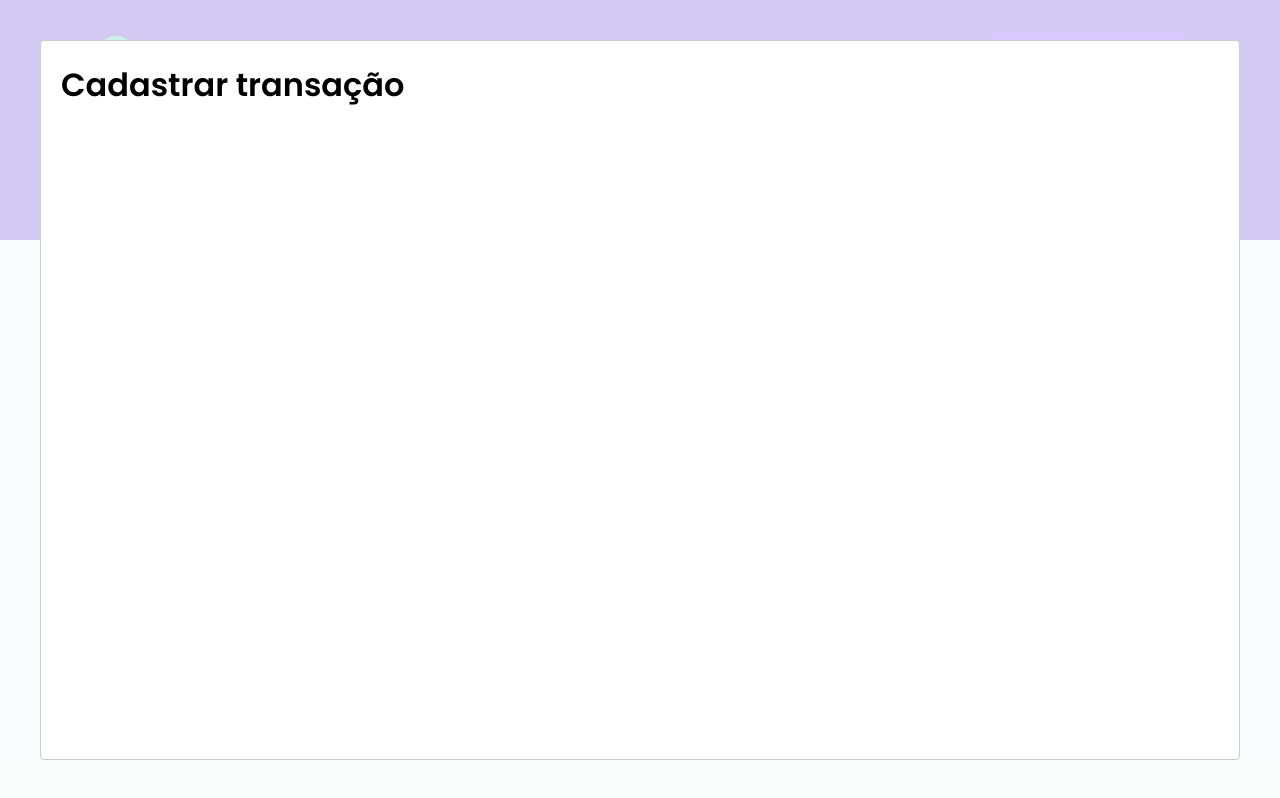
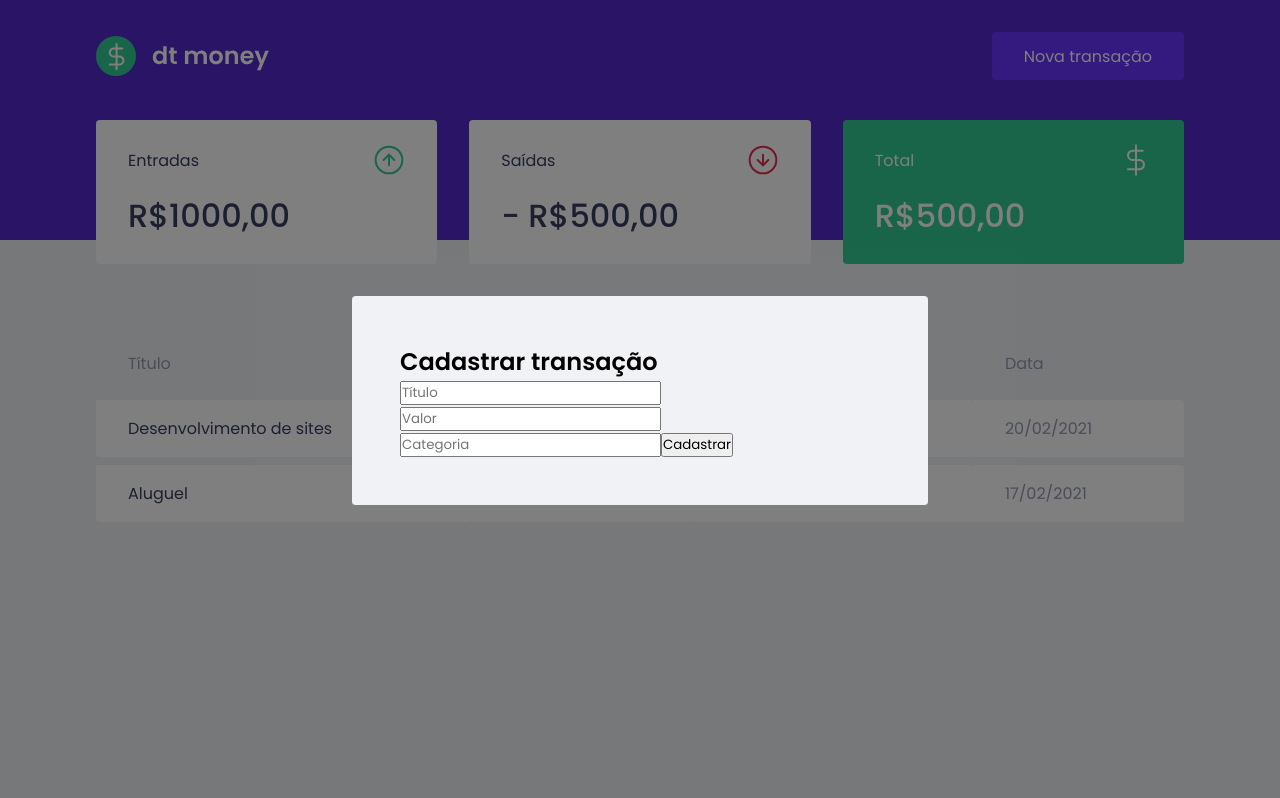
Before and after one commit to erikaperciliano/dtmoney, a React (Create React App) app: page / in a window 1280 px wide. Both pictures are taken after a click on the button "Nova transação". Built offline with nearby package versions, Linux system fonts and the light colour scheme; no server answers; what miragejs would draw is missing.

Commit message:
add react-modal
the overlayClassName and the className remove the origin style of react-modal and overwrite with own style

```diff
--- a/src/components/NewTransactionModal/index.tsx
+++ b/src/components/NewTransactionModal/index.tsx
@@ -1,4 +1,5 @@
 import Modal from 'react-modal';
+import { Container } from './styles';
 
 interface NewTransactionModalProps {
     isOpen: boolean;
@@ -10,8 +11,28 @@
         <Modal
             isOpen={isOpen}
             onRequestClose={onRequestClose}
+            overlayClassName="react-modal-overlay"
+            className="react-modal-content"
         >
-            <h1>Cadastrar transação</h1>
+            <Container>
+                <h2>Cadastrar transação</h2>
+
+                <input
+                    type="text"
+                    placeholder="Título"
+                />
+                <input
+                    type="number"
+                    placeholder="Valor"
+                />
+                <input
+                    type="text"
+                    placeholder="Categoria"
+                />
+                <button type="submit">
+                    Cadastrar
+                </button>
+            </Container>
         </Modal>
     )
 }
--- a/src/components/NewTransactionModal/styles.ts
+++ b/src/components/NewTransactionModal/styles.ts
@@ -1,5 +1,5 @@
 import styled from 'styled-components';
 
-export const Container = styled.div`
+export const Container = styled.form`
 
 `;
--- a/src/styles/global.ts
+++ b/src/styles/global.ts
@@ -57,4 +57,26 @@
 		opacity: 0.6;
 		cursor: not-allowed;
 	}
+
+	.react-modal-overlay {
+		background: rgba(0, 0, 0, 0.5);
+		position: fixed;
+		top: 0;
+		bottom: 0;
+		right: 0;
+		left: 0;
+
+		display: flex;
+		align-items: center;
+		justify-content: center;
+	}
+
+	.react-modal-content {
+		width: 100%;
+		max-width: 576px;
+		background: var(--background);
+		padding: 3rem;
+		position: relative;
+		border-radius: 0.24rem;
+	}
 `;
```
